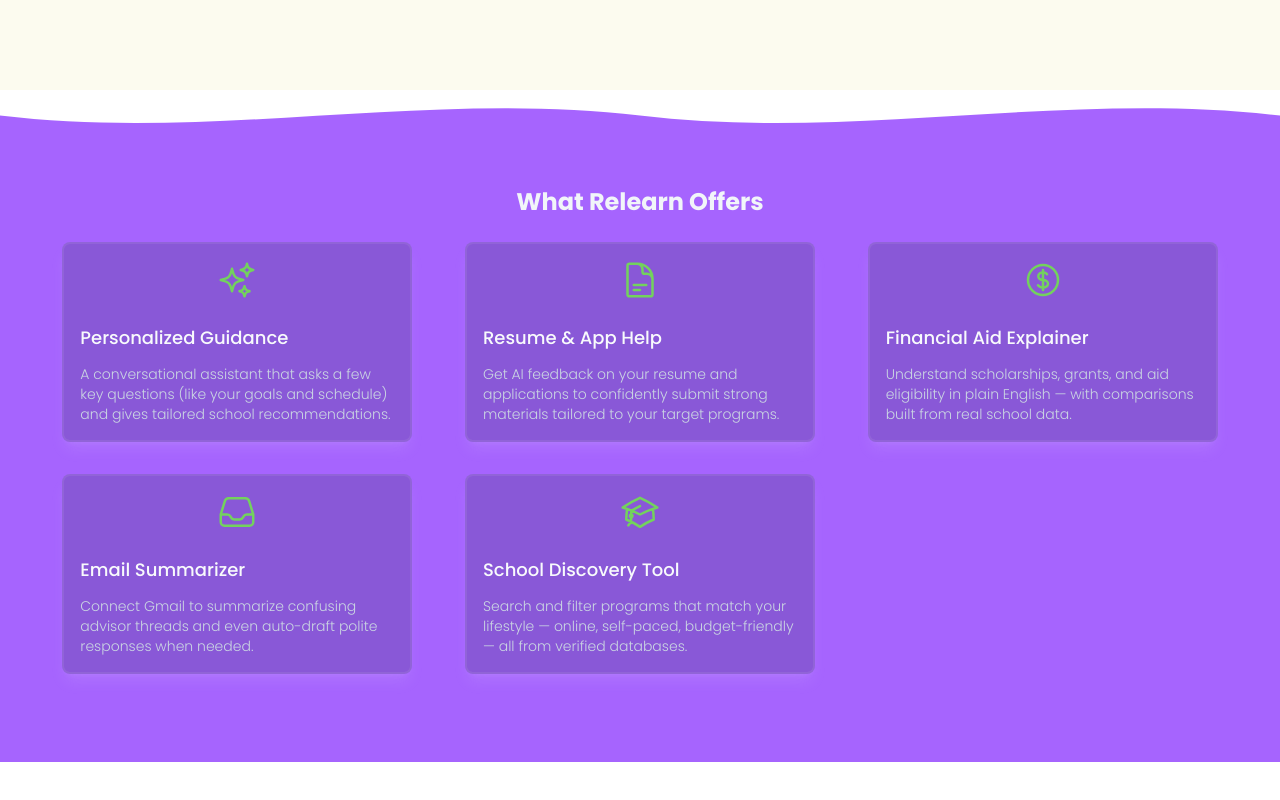
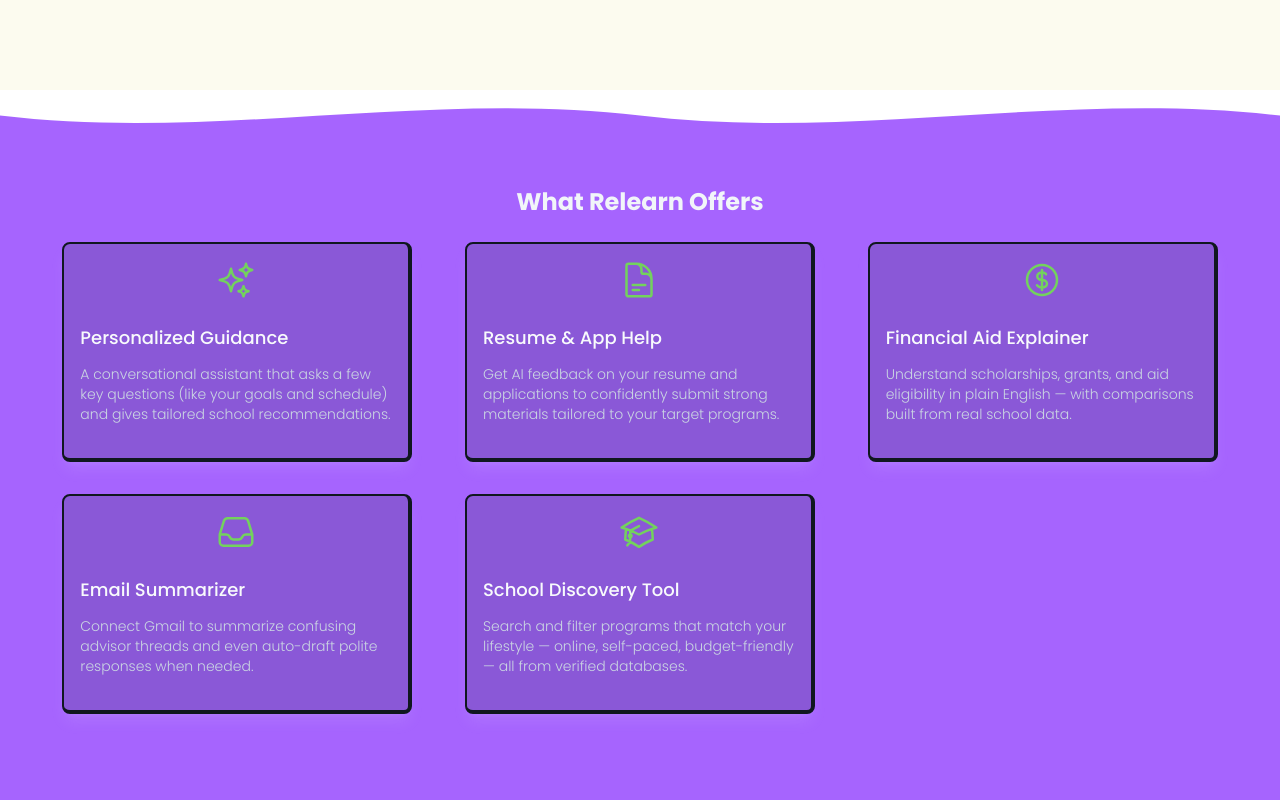
Before and after one commit to jjosephd/relearn_io, a React (Vite) app in the folder ui/: page / in a window 1280 px wide. Shown: the part 598-1398 px from the top of the page. Before the commit the page ends 1360 px from the top, so only its background shows below. Built offline with nearby package versions, Linux system fonts and the light colour scheme.

Commit message:
Updates to homepage card component styling

```diff
--- a/ui/src/pages/Home/Card.tsx
+++ b/ui/src/pages/Home/Card.tsx
@@ -10,8 +10,8 @@
 const Card: React.FC<CardProps> = ({ title, description, icon }) => {
   return (
     <div className="mb-2">
-      <div className="card border-2 border-gray-300/10 shadow-slate-50/10 shadow-lg p-4 rounded-lg max-w-[350px] font-light bg-slate-800/20">
-        <div className="flex justify-center items-center mb-6 text-emerald-300 text-4xl">
+      <div className="card h-[220px] border-2 border-r-4 border-b-4 shadow-slate-50/10 shadow-lg p-4 rounded-lg max-w-[350px] font-light bg-slate-800/20">
+        <div className="flex justify-center items-center mb-6 text-4xl">
           {icon}
         </div>
         <h1 className="card-title text-lg font-medium mb-3 text-slate-50">
```
Also changed, not shown: 1 other file (tests, documents, lock files or other folders).
